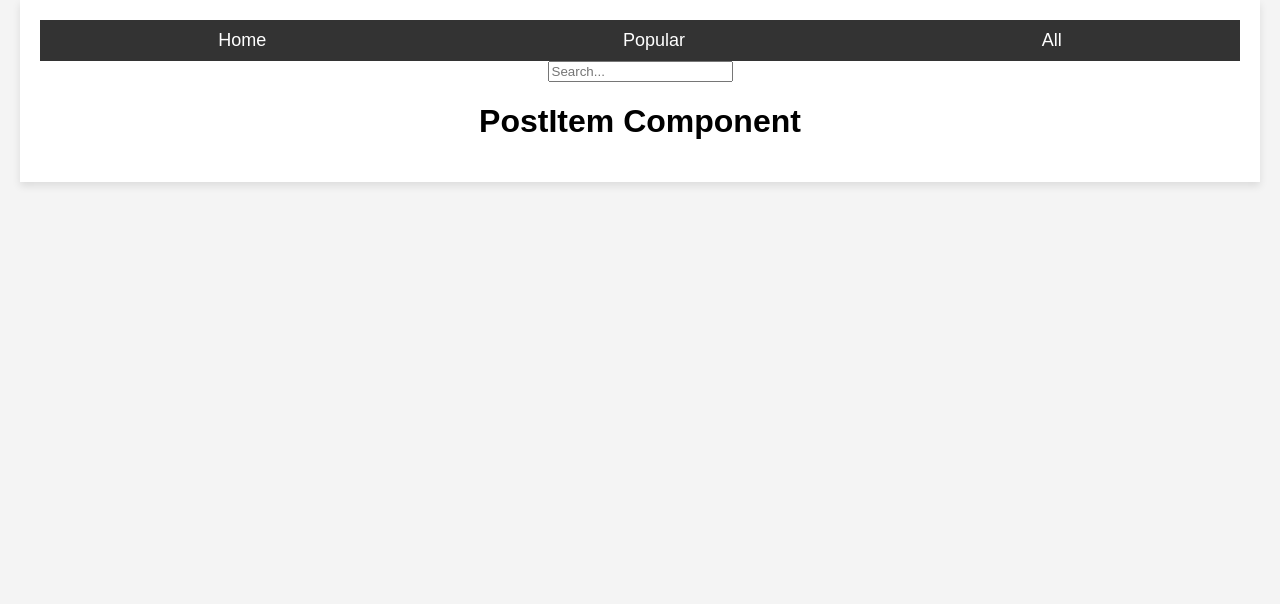
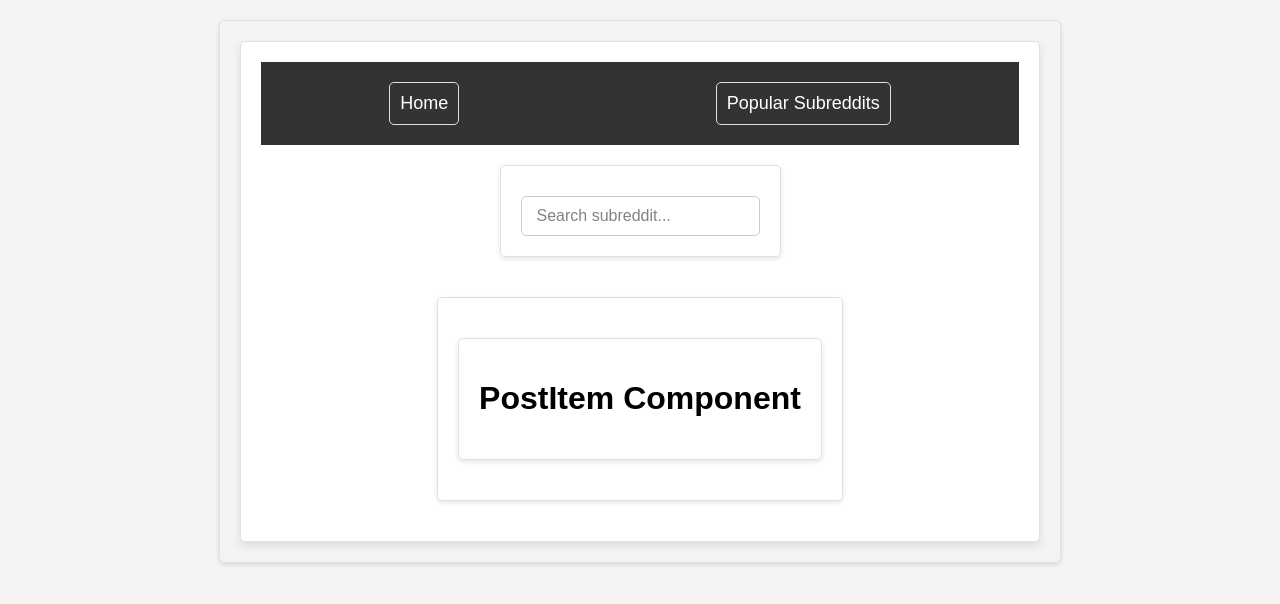
Before and after one commit to trent-ireland/reddit-app, a React (Create React App) app: page / in a window 1280 px wide. Shown: the top 604 px of the page. Built offline with nearby package versions, Linux system fonts and the light colour scheme.

Commit message:
added new files

```diff
--- a/src/Components/Header/Header.js
+++ b/src/Components/Header/Header.js
@@ -1,22 +1,27 @@
+import React, { useState } from 'react';
 import SearchBar from './SearchBar';
-import React from 'react';
 import styles from './Header.module.css';
+import Popular from './Popular';
 
 const Header = () => {
+    const [showPopular, setShowPopular] = useState(false);
+
     return (
         <>
            <nav>
                 <ul>
                     <li>Home</li>
-                    <li>Popular</li>
-                    <li>All</li>
+                    <li onClick={() => setShowPopular(!showPopular)}>
+                        Popular Subreddits
+                    </li>
                 </ul>
            </nav>
            <div>
                 <SearchBar />
            </div>
+           {showPopular && <Popular />}
         </>
-    )
+    );
 };
 
 export default Header;
--- /dev/null
+++ b/src/Components/Header/Popular.css
@@ -0,0 +1,47 @@
+/* Popular.css */
+
+/* General styling for the Popular component */
+div {
+    font-family: Arial, sans-serif;
+    max-width: 800px;
+    margin: 20px auto;
+    padding: 20px;
+    border: 1px solid #e0e0e0;
+    border-radius: 5px;
+    box-shadow: 0 2px 5px rgba(0, 0, 0, 0.1);
+}
+
+h2 {
+    font-size: 24px;
+    margin-bottom: 20px;
+    color: #333;
+    text-align: center;
+}
+
+ul {
+    list-style-type: none;
+    margin: 0;
+    padding: 0;
+}
+
+li {
+    margin: 10px 0;
+    padding: 10px;
+    border: 1px solid #e0e0e0;
+    border-radius: 5px;
+    transition: background-color 0.3s;
+}
+
+li:hover {
+    background-color: #f5f5f5;
+}
+
+a {
+    text-decoration: none;
+    color: #0079d3;
+    transition: color 0.3s;
+}
+
+a:hover {
+    color: #005a9e;
+}
--- /dev/null
+++ b/src/Components/Header/Popular.js
@@ -0,0 +1,41 @@
+import React, { useState, useEffect } from 'react';
+import './Popular.css'
+
+const Popular = () => {
+    const [posts, setPosts] = useState([]);
+    const [loading, setLoading] = useState(true);
+
+    useEffect(() => {
+        fetch('https://www.reddit.com/r/popular/top.json?limit=10')
+            .then(response => response.json())
+            .then(data => {
+                setPosts(data.data.children.map(post => post.data));
+                setLoading(false);
+            })
+            .catch(error => {
+                console.error("Error fetching popular posts:", error);
+                setLoading(false);
+            });
+    }, []);
+
+    if (loading) {
+        return <div>Loading...</div>;
+    }
+
+    return (
+        <div>
+            <h2>Popular on Reddit</h2>
+            <ul>
+                {posts.map(post => (
+                    <li key={post.id}>
+                        <a href={`https://www.reddit.com${post.permalink}`} target="_blank" rel="noopener noreferrer">
+                            {post.title}
+                        </a>
+                    </li>
+                ))}
+            </ul>
+        </div>
+    );
+};
+
+export default Popular;
--- /dev/null
+++ b/src/Components/Header/SearchBar.css
@@ -0,0 +1,20 @@
+
+input[type="text"] {
+    padding: 10px 15px; /* Top and side padding */
+    font-size: 16px; /* Font size of the input text */
+    border: 1px solid #ccc; /* Border around the input */
+    border-radius: 5px; /* Rounded corners */
+    width: 100%; /* Full width */
+    box-sizing: border-box; /* Makes sure padding and border are included in the total width */
+    transition: border-color 0.3s; /* Smooth transition for border color changes */
+    margin-top: 10px;
+}
+
+input[type="text"]:focus {
+    border-color: #020b13; /* Change border color when input is focused */
+    outline: none; /* Remove default browser outline */
+}
+
+input[type="text"]::placeholder {
+    color: #848282; /* Placeholder text color */
+}
--- a/src/Components/Header/SearchBar.js
+++ b/src/Components/Header/SearchBar.js
@@ -1,5 +1,5 @@
 import React from 'react';
-
+import './SearchBar.css'
 const SearchBar = ({ onSearch }) => {
   const handleInputChange = (event) => {
     onSearch(event.target.value);
@@ -8,7 +8,7 @@ const SearchBar = ({ onSearch }) => {
   return (
     <input
       type="text"
-      placeholder="Search..."
+      placeholder="Search subreddit..."
       onChange={handleInputChange}
     />
   );
```
